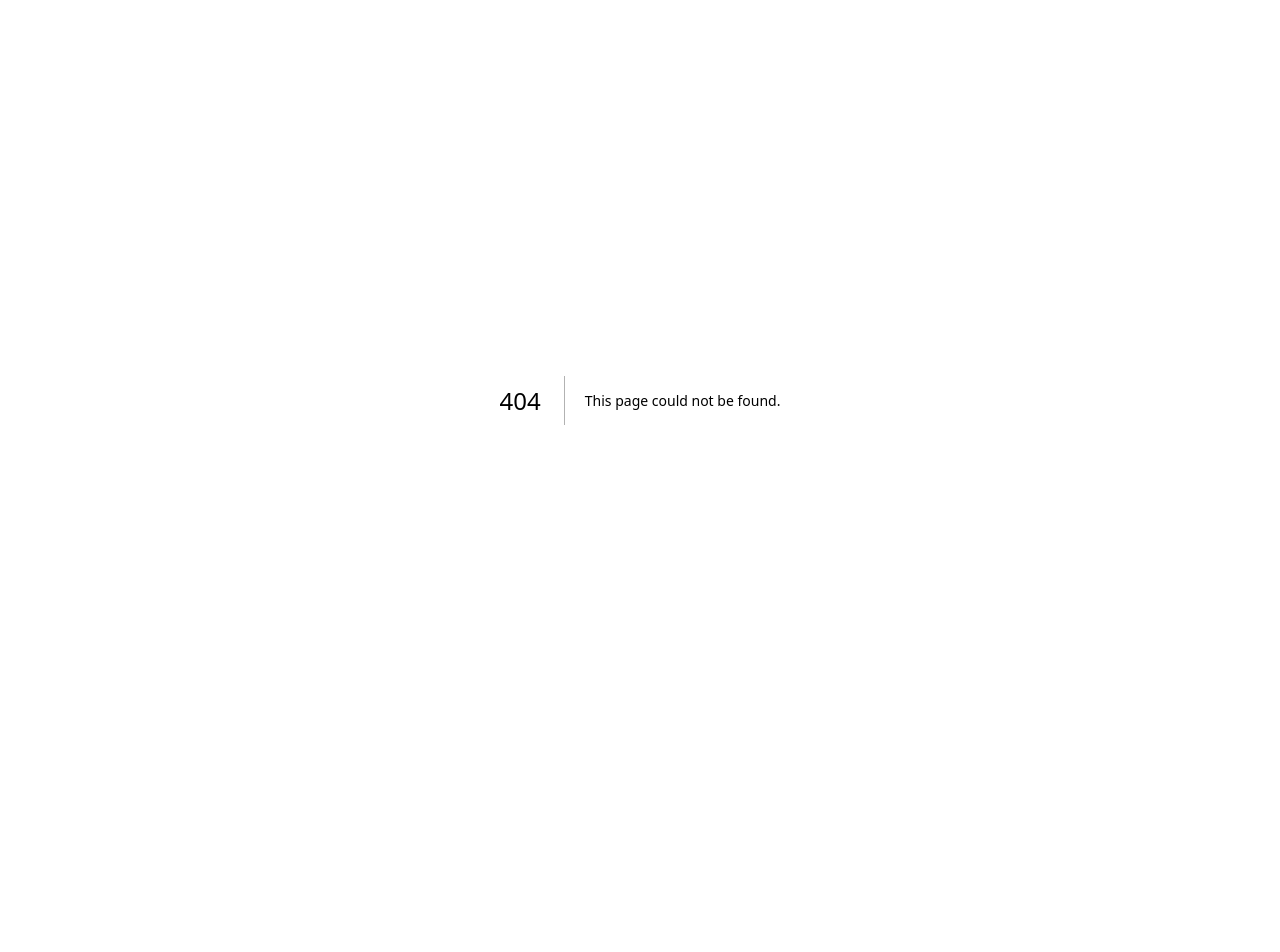
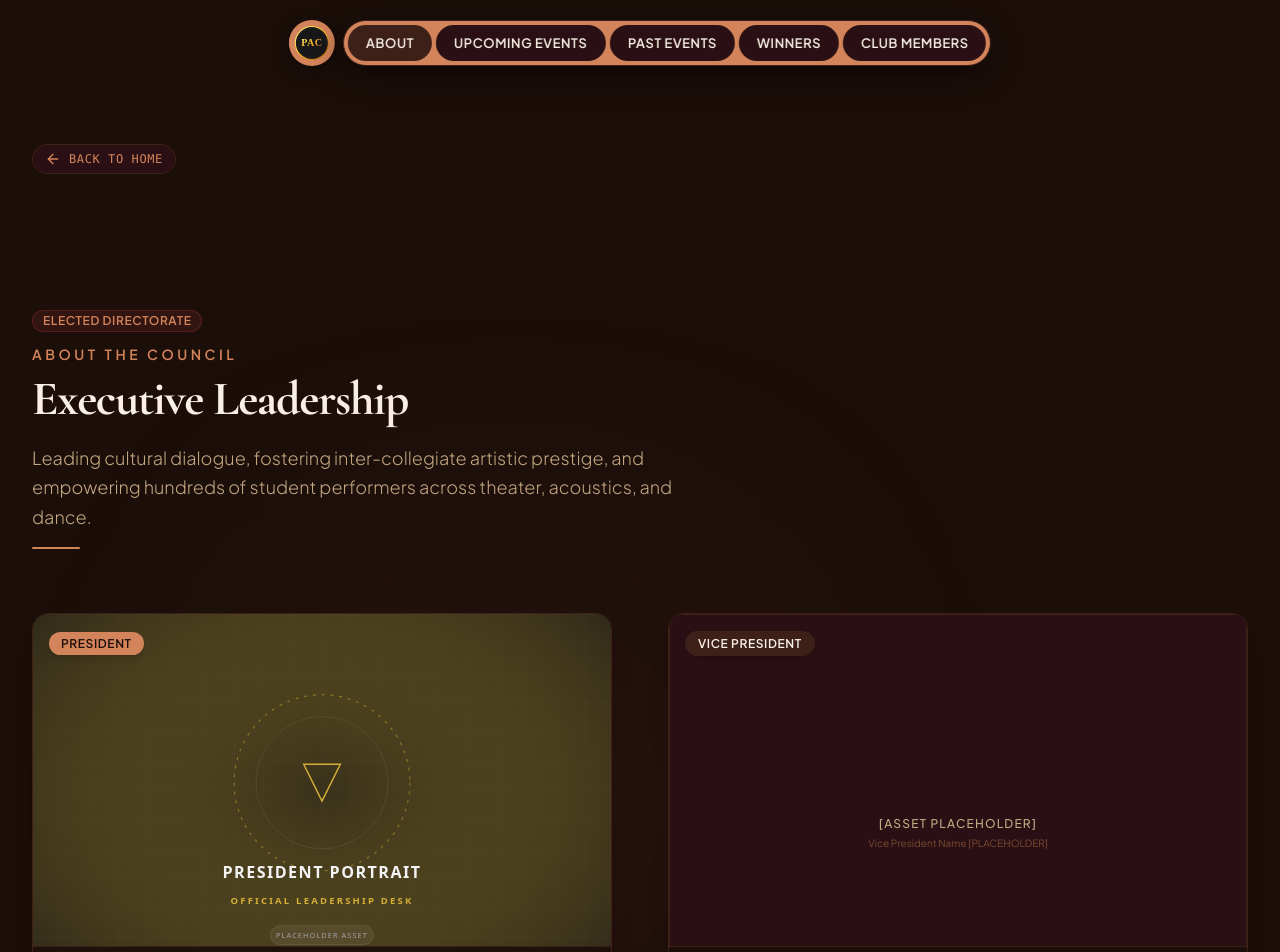
Before and after one commit to ugadiharshavardhan/arts_council_niat, a Next.js app: page /about in a window 1280 px wide. Before the commit this address had no page. Shown: the top 952 px of the page. Before the commit the page ends 800 px from the top, so only its background shows below. Built offline with nearby package versions, Linux system fonts and the light colour scheme.

Commit message:
Fix navbar routing and club member images

```diff
--- /dev/null
+++ b/src/app/about/page.tsx
@@ -0,0 +1,45 @@
+import React from "react";
+import Link from "next/link";
+import { Metadata } from "next";
+import { Navbar } from "@/components/layout/Navbar";
+import { Footer } from "@/components/layout/Footer";
+import { LeadershipSection } from "@/components/home/LeadershipSection";
+import { councilLeadership } from "@/data/members";
+import { siteMetadataInfo } from "@/data/home";
+import { ArrowLeft } from "lucide-react";
+
+export const metadata: Metadata = {
+  title: "About | Performing Arts Council NIAT",
+  description:
+    "Learn about the Performing Arts Council leadership, their vision, and their commitment to student artistic excellence at NIAT.",
+};
+
+export default function AboutPage() {
+  return (
+    <div className="min-h-screen bg-[#1C0F0A] text-[#FAF0E6] flex flex-col font-sans selection:bg-[#D4845A]/30 selection:text-[#FAF0E6]">
+      {/* Sticky Navigation */}
+      <Navbar institutionName={siteMetadataInfo.institutionNamePlaceholder} />
+
+      <main className="flex-1 w-full pt-28 pb-20 md:pt-36 md:pb-28">
+        {/* Back to Home breadcrumb */}
+        <div className="max-w-[1400px] mx-auto px-4 sm:px-6 lg:px-8 mb-6">
+          <Link
+            href="/"
+            className="inline-flex items-center gap-2 text-xs font-mono uppercase tracking-wider text-[#D4845A] hover:text-[#E8C87A] transition-colors group px-3 py-1.5 rounded-full bg-[#2A1014] border border-[#3D2018]"
+          >
+            <ArrowLeft className="w-4 h-4 transition-transform group-hover:-translate-x-1" />
+            <span>Back to Home</span>
+          </Link>
+        </div>
+
+        {/* Leadership / About content — reuses the exact homepage section */}
+        <LeadershipSection
+          president={councilLeadership.president}
+          vicePresident={councilLeadership.vicePresident}
+        />
+      </main>
+
+      <Footer />
+    </div>
+  );
+}
--- /dev/null
+++ b/src/app/winners/page.tsx
@@ -0,0 +1,42 @@
+import React from "react";
+import Link from "next/link";
+import { Metadata } from "next";
+import { Navbar } from "@/components/layout/Navbar";
+import { Footer } from "@/components/layout/Footer";
+import { RecentWinners } from "@/components/home/RecentWinners";
+import { recentWinnersList } from "@/data/winners";
+import { siteMetadataInfo } from "@/data/home";
+import { ArrowLeft } from "lucide-react";
+
+export const metadata: Metadata = {
+  title: "Winners | Performing Arts Council NIAT",
+  description:
+    "Honoring collegiate excellence — browse the Hall of Laureates for recent winners across national competitions, dance, theatrics, and classical music events.",
+};
+
+export default function WinnersPage() {
+  return (
+    <div className="min-h-screen bg-[#1C0F0A] text-[#FAF0E6] flex flex-col font-sans selection:bg-[#D4845A]/30 selection:text-[#FAF0E6]">
+      {/* Sticky Navigation */}
+      <Navbar institutionName={siteMetadataInfo.institutionNamePlaceholder} />
+
+      <main className="flex-1 w-full pt-28 pb-20 md:pt-36 md:pb-28">
+        {/* Back to Home breadcrumb */}
+        <div className="max-w-[1400px] mx-auto px-4 sm:px-6 lg:px-8 mb-6">
+          <Link
+            href="/"
+            className="inline-flex items-center gap-2 text-xs font-mono uppercase tracking-wider text-[#D4845A] hover:text-[#E8C87A] transition-colors group px-3 py-1.5 rounded-full bg-[#2A1014] border border-[#3D2018]"
+          >
+            <ArrowLeft className="w-4 h-4 transition-transform group-hover:-translate-x-1" />
+            <span>Back to Home</span>
+          </Link>
+        </div>
+
+        {/* Winners content — reuses the exact homepage section */}
+        <RecentWinners winners={recentWinnersList} />
+      </main>
+
+      <Footer />
+    </div>
+  );
+}
--- a/src/components/home/CouncilMembersPreview.tsx
+++ b/src/components/home/CouncilMembersPreview.tsx
@@ -41,9 +41,9 @@ export const CouncilMembersPreview: React.FC<CouncilMembersPreviewProps> = ({
           </div>
         </div>
 
-        {/* 6 Featured Members Grid */}
+        {/* All Club Members Grid */}
         <div className="grid grid-cols-1 sm:grid-cols-2 lg:grid-cols-3 gap-6 sm:gap-8">
-          {members.slice(0, 6).map((member) => (
+          {members.map((member) => (
             <CouncilMemberCard key={member.id} member={member} />
           ))}
         </div>
--- a/src/components/layout/Navbar.tsx
+++ b/src/components/layout/Navbar.tsx
@@ -8,39 +8,35 @@ interface NavbarProps {
   institutionName?: string;
 }
 
-const SECTION_LINKS = [
-  { label: "About", id: "about" },
-  { label: "Upcoming Events", id: "events" },
-  { label: "Past Events", id: "past-events" },
-  { label: "Winners", id: "winners" },
-  { label: "Club Members", id: "members" },
-];
+// Nav items — all have dedicated pages now; use clean page routes.
+// sectionId is retained for homepage scroll-spy active-state detection only.
+const NAV_CONFIG = [
+  { label: "About",           pageRoute: "/about",           sectionId: "about"      },
+  { label: "Upcoming Events", pageRoute: "/events/upcoming", sectionId: "events"     },
+  { label: "Past Events",     pageRoute: "/events/past",     sectionId: "past-events"},
+  { label: "Winners",         pageRoute: "/winners",         sectionId: "winners"    },
+  { label: "Club Members",    pageRoute: "/club-members",    sectionId: "members"    },
+] as const;
+
 
 export const Navbar: React.FC<NavbarProps> = () => {
   const [activeSection, setActiveSection] = useState("about");
   const pathname = usePathname();
   const isHomePage = pathname === "/";
 
+  // Scroll-spy: only active on the homepage
   useEffect(() => {
     if (!isHomePage) return;
 
     const handleScroll = () => {
-      const sections = [
-        "about",
-        "events",
-        "past-events",
-        "winners",
-        "members",
-      ];
       const scrollPosition = window.scrollY + 220;
-
-      for (const sectionId of sections) {
-        const el = document.getElementById(sectionId);
+      for (const item of NAV_CONFIG) {
+        const el = document.getElementById(item.sectionId);
         if (el) {
           const top = el.offsetTop;
           const height = el.offsetHeight;
           if (scrollPosition >= top && scrollPosition < top + height) {
-            setActiveSection(sectionId);
+            setActiveSection(item.sectionId);
             break;
           }
         }
@@ -51,10 +47,18 @@ export const Navbar: React.FC<NavbarProps> = () => {
     return () => window.removeEventListener("scroll", handleScroll);
   }, [isHomePage]);
 
-  const navItems = SECTION_LINKS.map((item) => ({
+  // All items have dedicated pages — always use the page route.
+  const navItems = NAV_CONFIG.map((item) => ({
     label: item.label,
-    href: isHomePage ? `#${item.id}` : `/#${item.id}`,
+    href: item.pageRoute,
   }));
+
+  // Determine the active href:
+  //   - On the homepage, find the pageRoute for the currently scrolled-to section.
+  //   - On a dedicated page, match by pathname.
+  const activeHref = isHomePage
+    ? (NAV_CONFIG.find((item) => item.sectionId === activeSection)?.pageRoute ?? "")
+    : (NAV_CONFIG.find((item) => item.pageRoute === pathname)?.pageRoute ?? "");
 
   return (
     <header className="fixed top-0 left-0 right-0 z-40 flex justify-center pointer-events-none">
@@ -62,8 +66,9 @@ export const Navbar: React.FC<NavbarProps> = () => {
         <PillNav
           logo="/pac-logo.svg"
           logoAlt="Performing Arts Council Logo"
+          logoHref="/"
           items={navItems}
-          activeHref={isHomePage ? `#${activeSection}` : ""}
+          activeHref={activeHref}
           baseColor="#D4845A"
           pillColor="#2A1014"
           hoveredPillTextColor="#1C0F0A"
--- a/src/components/layout/PillNav.tsx
+++ b/src/components/layout/PillNav.tsx
@@ -14,6 +14,8 @@ export interface PillNavItem {
 export interface PillNavProps {
   logo?: string;
   logoAlt?: string;
+  /** Explicit href for the logo (e.g. "/"). When provided, logo always uses Next.js Link. */
+  logoHref?: string;
   items: PillNavItem[];
   activeHref?: string;
   className?: string;
@@ -29,6 +31,7 @@ export interface PillNavProps {
 export const PillNav: React.FC<PillNavProps> = ({
   logo = '/pac-logo.svg',
   logoAlt = 'PAC Logo',
+  logoHref,
   items,
   activeHref,
   className = '',
@@ -246,13 +249,16 @@ export const PillNav: React.FC<PillNavProps> = ({
     ['--pill-text' as any]: resolvedPillTextColor
   };
 
+  // Resolve the logo destination: prefer explicit logoHref, otherwise fall back to first item href.
+  const resolvedLogoHref = logoHref ?? items?.[0]?.href ?? '/';
+
   return (
     <div className="pill-nav-container">
       <nav className={`pill-nav ${className}`} aria-label="Primary" style={cssVars}>
-        {isRouterLink(items?.[0]?.href) ? (
+        {/* Logo always uses Next.js Link when a page route is available */}
         <Link
           className="pill-logo"
-            href={items[0]?.href || '#'}
+          href={resolvedLogoHref}
           aria-label="Home"
           onMouseEnter={handleLogoEnter}
           role="menuitem"
@@ -260,17 +266,6 @@ export const PillNav: React.FC<PillNavProps> = ({
         >
           <img src={logo} alt={logoAlt} ref={logoImgRef} />
         </Link>
-        ) : (
-          <a
-            className="pill-logo"
-            href={items?.[0]?.href || '#hero'}
-            aria-label="Home"
-            onMouseEnter={handleLogoEnter}
-            ref={logoRef}
-          >
-            <img src={logo} alt={logoAlt} ref={logoImgRef} />
-          </a>
-        )}
 
         <div className="pill-nav-items desktop-only" ref={navItemsRef}>
           <ul className="pill-list" role="menubar">
--- a/src/data/members.ts
+++ b/src/data/members.ts
@@ -26,6 +26,7 @@ export const featuredCouncilMembers: CouncilMember[] = [
     role: "President",
     studentId: "N24H01A051",
     photo: "/images/members/kranthi-kiran.jpg",
+    imagePosition: "center 65%",
   },
   {
     id: "mem-02",
@@ -41,6 +42,7 @@ export const featuredCouncilMembers: CouncilMember[] = [
     role: "Event Management Head",
     studentId: "N24H01B0305",
     photo: "/images/members/ashwitha-jilla.jpg",
+    imagePosition: "center 38%",
   },
   {
     id: "mem-04",
@@ -56,12 +58,22 @@ export const featuredCouncilMembers: CouncilMember[] = [
     role: "Finance Head",
     studentId: "N24H01A0008",
     photo: "/images/members/ashrith-nanda.png",
+    imagePosition: "center 35%",
   },
   {
     id: "mem-06",
     name: "Pindi Anila",
     role: "Verticals Head",
     studentId: "N24H01A0365",
-    photo: "/images/placeholder-member-6.svg",
+    photo: "/images/members/pindi-anila.jpg",
+    imagePosition: "center 8%",
+  },
+  {
+    id: "mem-07",
+    name: "Kambam Shashank",
+    role: "Social Media Head",
+    studentId: "N24H01A0522",
+    photo: "/images/members/kambam-shashank.jpg",
+    imagePosition: "center 15%",
   },
 ];
```
Also changed, not shown: public/images/members/kambam-shashank.jpg (added), public/images/members/pindi-anila.jpg (added). Lines whose indentation alone changed are shown as unchanged.
